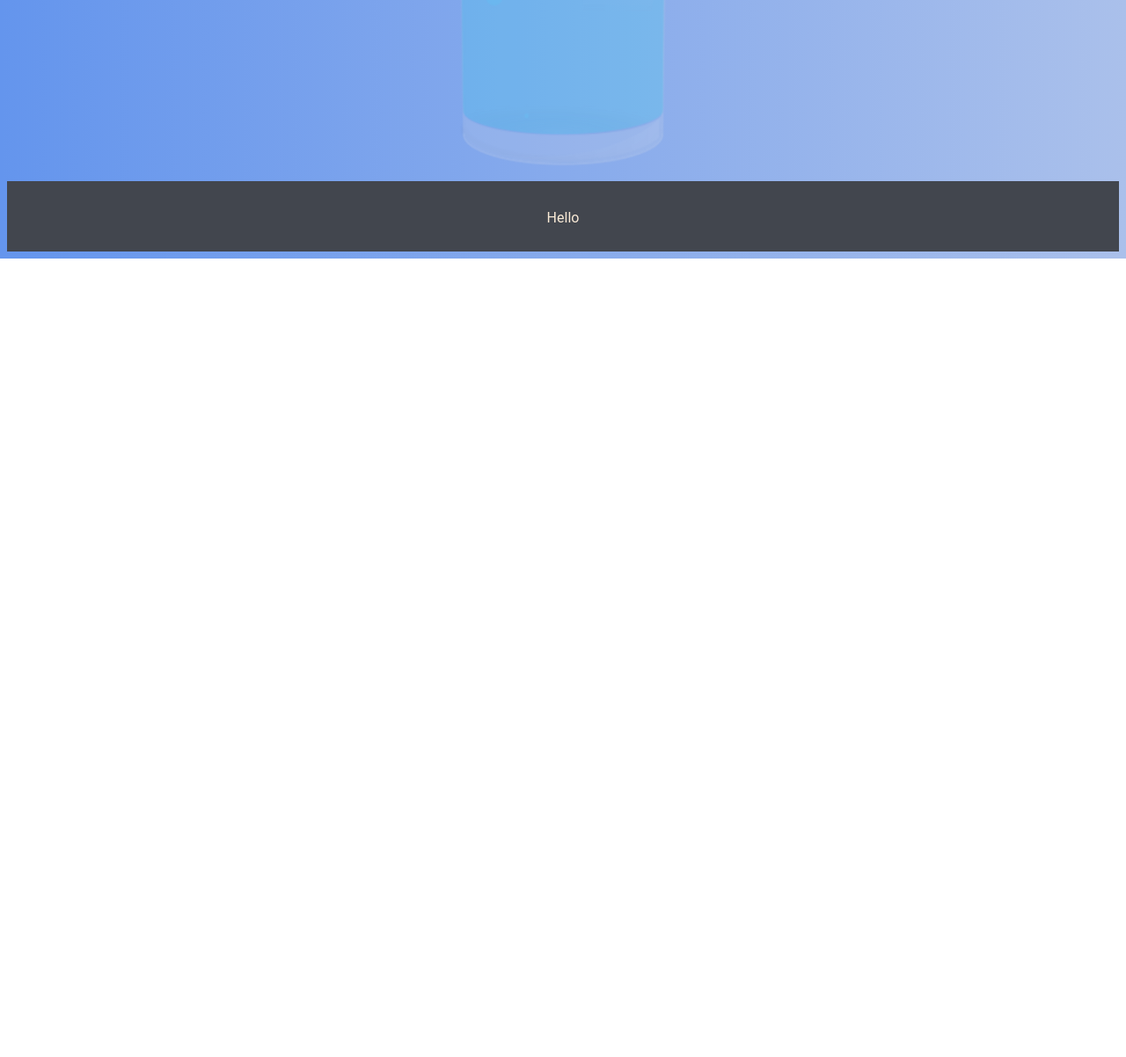
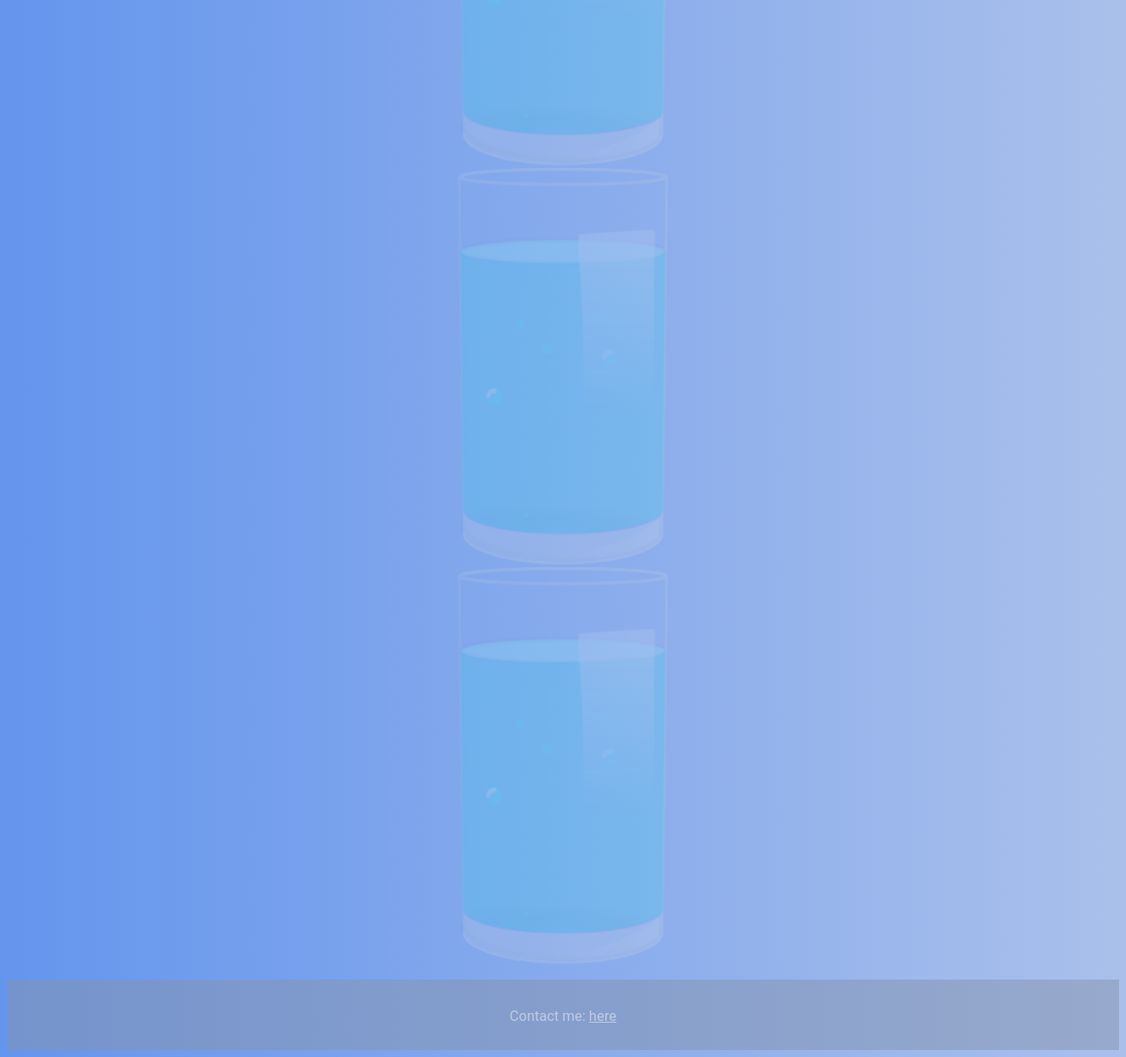
Before and after one commit to Klv13/Wassa, a plain HTML site: page index.html in a window 1280 px wide. Shown: the part 1293-2495 px from the top of the page at 88% size. Before the commit the page ends 1587 px from the top, so only its background shows below. Drawn offline with Linux system fonts and the light colour scheme.

Commit message:
HAHA DON

```diff
--- a/app.js
+++ b/app.js
@@ -2,18 +2,108 @@ const waterGlassbtn = document.getElementById('Button');
 const waterGlass = document.getElementById('Glass');
 const waterGlass2 = document.getElementById('Glass2');
 const waterGlass3 = document.getElementById('Glass3');
+const waterGlass4 = document.getElementById('Glass4');
+const waterGlass5 = document.getElementById('Glass5');
+
+
+
 
 
 function clicked(int){
-    if (int == 1) {
+
+    //1
+    if (int == 1 && !waterGlass.classList.contains("WaterGlassComplete")) {
         waterGlass.classList.add("WaterGlassComplete");
+        SaveStorage(1);
     }
-    if (int == 2) {
-        waterGlass2.classList.add("WaterGlassComplete");
-    }
-    if (int == 3) {
-        waterGlass3.classList.add("WaterGlassComplete");
+    else if(int == 1 && waterGlass.classList.contains("WaterGlassComplete")){
+        waterGlass3.classList.remove("WaterGlassComplete");
+        waterGlass2.classList.remove("WaterGlassComplete");
+        waterGlass.classList.remove("WaterGlassComplete");
+        waterGlass4.classList.remove("WaterGlassComplete");
+        waterGlass5.classList.remove("WaterGlassComplete");
+        SaveStorage(0);
     }
 
 
+    //2
+    if (int == 2 && !waterGlass2.classList.contains("WaterGlassComplete")) {
+        waterGlass2.classList.add("WaterGlassComplete");
+        waterGlass.classList.add("WaterGlassComplete");
+        SaveStorage(2);
+    }
+    else if(int == 2 && waterGlass2.classList.contains("WaterGlassComplete")){
+        waterGlass2.classList.remove("WaterGlassComplete");
+        waterGlass3.classList.remove("WaterGlassComplete");
+        waterGlass4.classList.remove("WaterGlassComplete");
+        waterGlass5.classList.remove("WaterGlassComplete");
+        SaveStorage(1);
+    }
+
+
+    //3
+    if (int == 3 && !waterGlass3.classList.contains("WaterGlassComplete")) {
+        waterGlass3.classList.add("WaterGlassComplete");
+        waterGlass2.classList.add("WaterGlassComplete");
+        waterGlass.classList.add("WaterGlassComplete");
+        SaveStorage(3);
+
+    }
+    else if(int == 3 && waterGlass3.classList.contains("WaterGlassComplete")){
+        waterGlass3.classList.remove("WaterGlassComplete");
+        waterGlass4.classList.remove("WaterGlassComplete");
+        waterGlass5.classList.remove("WaterGlassComplete");
+        SaveStorage(2);
+
+    }
+
+    //4
+    if (int == 4 && !waterGlass4.classList.contains("WaterGlassComplete")) {
+        waterGlass3.classList.add("WaterGlassComplete");
+        waterGlass2.classList.add("WaterGlassComplete");
+        waterGlass.classList.add("WaterGlassComplete");
+        waterGlass4.classList.add("WaterGlassComplete");
+        SaveStorage(4);
+
+    }
+    else if(int == 4 && waterGlass3.classList.contains("WaterGlassComplete")){
+        waterGlass4.classList.remove("WaterGlassComplete");
+        waterGlass5.classList.remove("WaterGlassComplete");
+        SaveStorage(3);
+
+    }
+
+
+    //5
+    if (int == 5 && !waterGlass5.classList.contains("WaterGlassComplete")) {
+        waterGlass3.classList.add("WaterGlassComplete");
+        waterGlass2.classList.add("WaterGlassComplete");
+        waterGlass.classList.add("WaterGlassComplete");
+        waterGlass4.classList.add("WaterGlassComplete");
+        waterGlass5.classList.add("WaterGlassComplete");
+        SaveStorage(5);
+
+    }
+    else if(int == 5 && waterGlass3.classList.contains("WaterGlassComplete")){
+        waterGlass5.classList.remove("WaterGlassComplete");
+        SaveStorage(4);
+
+    }
+
 }
+
+window.onload = function(){
+    loadStorage();
+};
+
+function SaveStorage(num){
+    localStorage.clear();
+    localStorage.setItem("num", num);
+}
+
+function loadStorage(){
+
+    if(localStorage.getItem("num") != 0){
+        clicked(localStorage.getItem("num"));
+    }
+}
--- a/index.html
+++ b/index.html
@@ -14,10 +14,12 @@
     <button class="WaterGlassbtn" id="Button" onclick="clicked(1)"><img src="cartoon-glass-of-water.png" alt="cartoon-glass-of-water" class="WaterGlass" id = "Glass"></button>
     <button class="WaterGlassbtn" id="Button" onclick="clicked(2)"><img src="cartoon-glass-of-water.png" alt="cartoon-glass-of-water" class="WaterGlass" id = "Glass2"></button>
     <button class="WaterGlassbtn" id="Button" onclick="clicked(3)"><img src="cartoon-glass-of-water.png" alt="cartoon-glass-of-water" class="WaterGlass" id = "Glass3"></button>
+    <button class="WaterGlassbtn" id="Button" onclick="clicked(4)"><img src="cartoon-glass-of-water.png" alt="cartoon-glass-of-water" class="WaterGlass" id = "Glass4"></button>
+    <button class="WaterGlassbtn" id="Button" onclick="clicked(5)"><img src="cartoon-glass-of-water.png" alt="cartoon-glass-of-water" class="WaterGlass" id = "Glass5"></button>
 
     <footer>
 
-        <p>Hello</p>
+        <p>Contact me: <a href="https://klv13.github.io/contact.html" target="blank">here</a></p>
 
     </footer>
 
--- a/style.css
+++ b/style.css
@@ -11,6 +11,13 @@ p{
     text-align: center;
     color: antiquewhite;
     font-size: 1rem;
+    opacity: 1;
+}
+a{
+    text-align: center;
+    color: antiquewhite;
+    font-size: 1rem;
+    opacity: 1;
 }
 .WaterGlass{
     opacity: 0.2;
@@ -39,9 +46,11 @@ p{
     margin-left: auto;
     margin-right: auto;
     margin-top: 1rem;
+    margin-bottom: 1rem;
 }
 footer{
-    background-color: #42464e;
+    background-color: #8593ad;
+    opacity: 0.5;
     height: 3rem;
     width: 100%;
     padding-top: 1rem;
```
